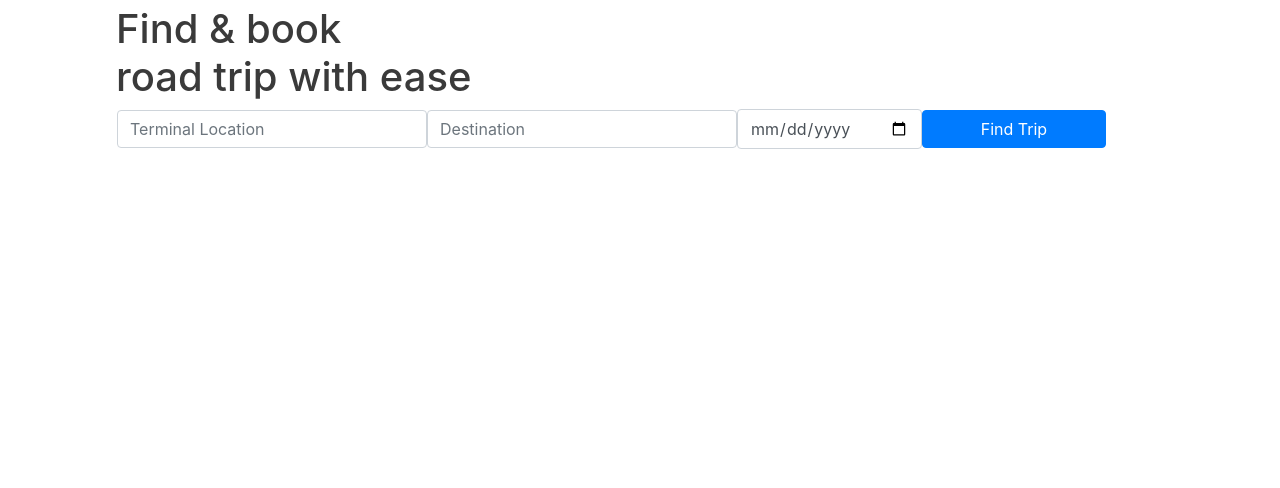
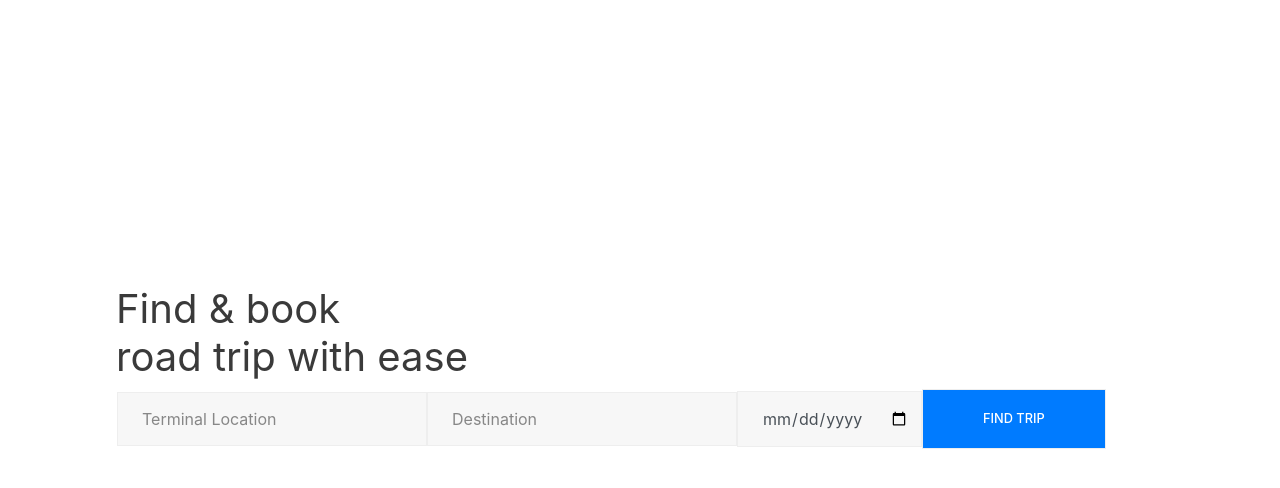
Before and after one commit to mindsworth/Voomsway, a plain HTML site: page index.html in a window 1280 px wide. Shown: the part 58-546 px from the top of the page. Drawn offline with nearby package versions, Linux system fonts and the light colour scheme.

Commit message:
Hero Content Layed Out

```diff
--- a/assets/scss/base/_typography.scss
+++ b/assets/scss/base/_typography.scss
@@ -7,8 +7,9 @@ p {
     font-weight: 400;
 }
 
-.hero-text {
+.hero__text {
     font-weight: 400;
+    color: $color-gray-darker;
 
 }
 
--- a/assets/scss/components/_form.scss
+++ b/assets/scss/components/_form.scss
@@ -1,4 +1,4 @@
-#login-form, #signup-form {
+#login-form, #signup-form, .hero__form .form-inline {
     .form-control {
         background-color: $color-gray-light;
         border: 1px solid $color-gray-dark;
--- a/assets/scss/pages/_home.scss
+++ b/assets/scss/pages/_home.scss
@@ -26,6 +26,9 @@
         }
 
         .hero {
+            // transform: translateY(120%);
+            margin-top: 35vh;
+
             &__text {
                 padding-left: 1rem;
             }
@@ -38,6 +41,18 @@
 
                     .form-control {
                         width: 100%;
+                        padding-top: 0.9rem;
+                        padding-bottom: 0.9rem;
+
+                        &::placeholder {
+                            font-size: 1rem;
+                            font-weight: 400;
+                        }
+                    }
+                    .btn--modifier {
+                        padding-top: 1.2rem;
+                        padding-bottom: 1.2rem;
+                        border: 1px solid $color-gray-dark
                     }
                 }
             }
--- a/index.html
+++ b/index.html
@@ -61,7 +61,7 @@
                                     <input type="date" class="form-control" placeholder="Date">
                                 </div>
                                 <div class="col-md-5">
-                                    <button class="btn btn-primary btn-block" type="submit">Find Trip</button>
+                                    <button class="btn btn--modifier btn-primary btn-block" type="submit">Find Trip</button>
                                 </div>
                             </div>
                         </form>
```
Also changed, not shown: assets/css/stylesheet.css.
